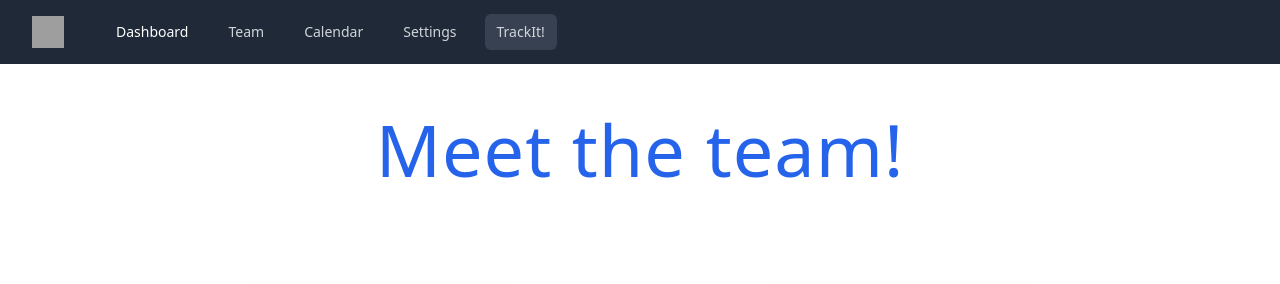
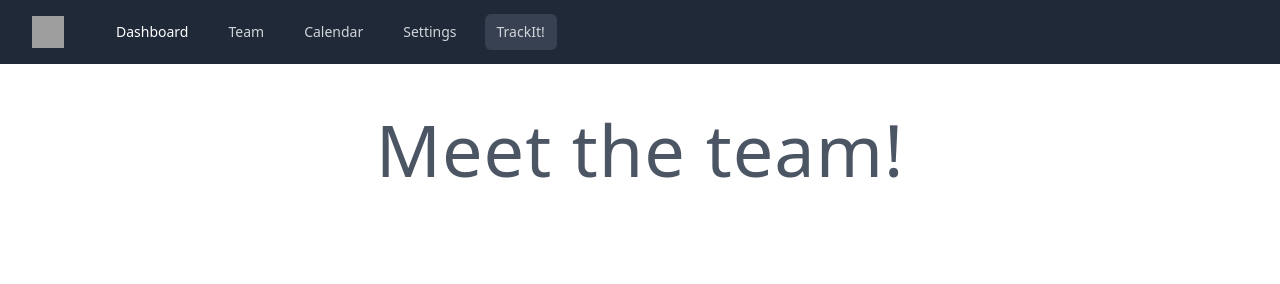
Before and after one commit to GanWenBing/GROUP-PROJECT, a React (Vite) app in the folder client/project/: page /Team in a window 1280 px wide. Shown: the top 284 px of the page. Built offline with nearby package versions, Linux system fonts and the light colour scheme; grey boxes are pictures that could not be loaded.

Commit message:
Modified font color for team page

```diff
--- a/client/project/src/components/Team.jsx
+++ b/client/project/src/components/Team.jsx
@@ -5,7 +5,7 @@
         <>
             <NavBar />
 
-            <h1 class="flex flex-row justify-center font-medium leading-tight text-7xl mt-0 mb-2 text-blue-600 py-10">Meet the team!</h1>
+            <h1 class="flex flex-row justify-center font-medium leading-tight text-7xl mt-0 mb-2 text-gray-600 py-10">Meet the team!</h1>
 
             <div className="flex flex-row justify-center justify-evenly py-10">
 
```
